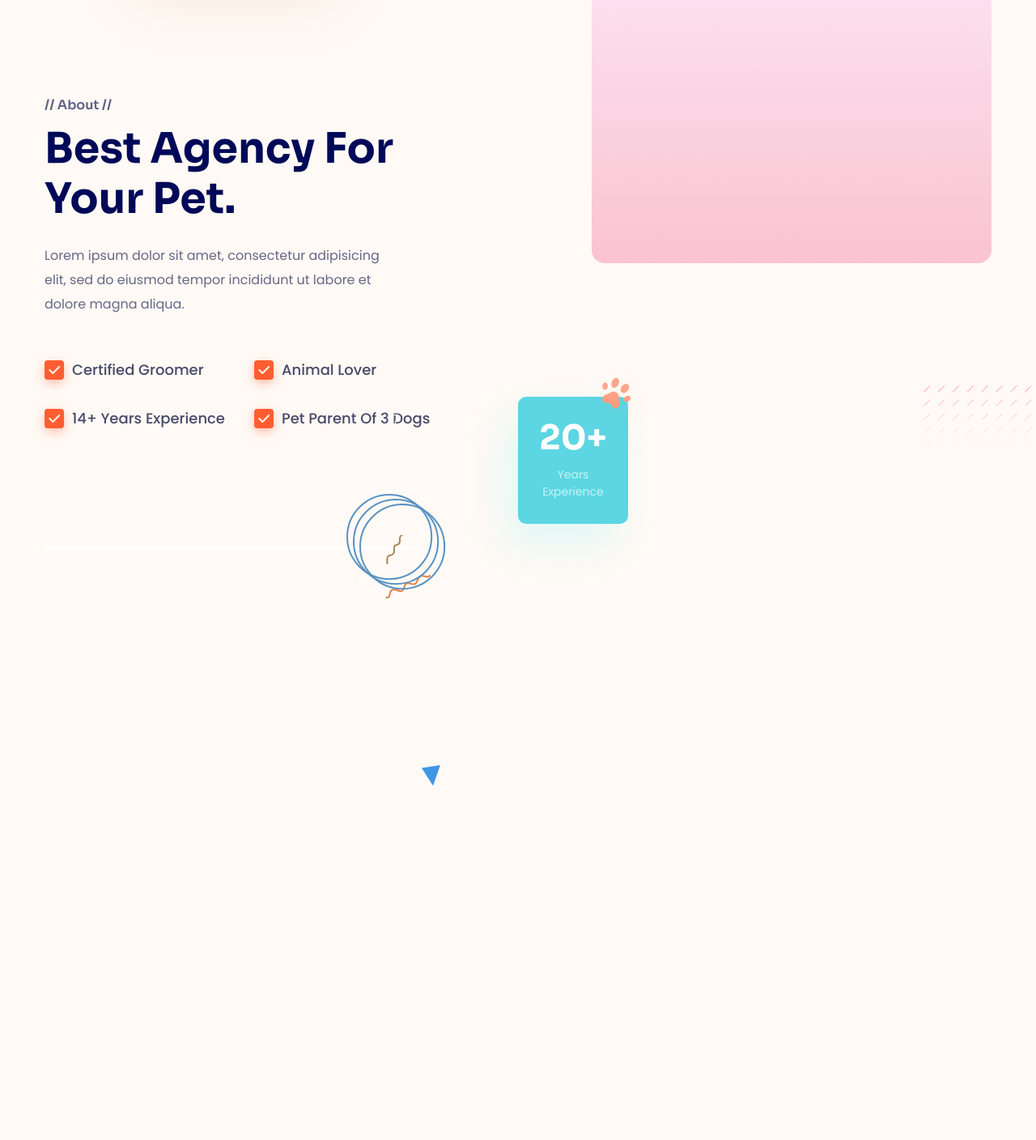
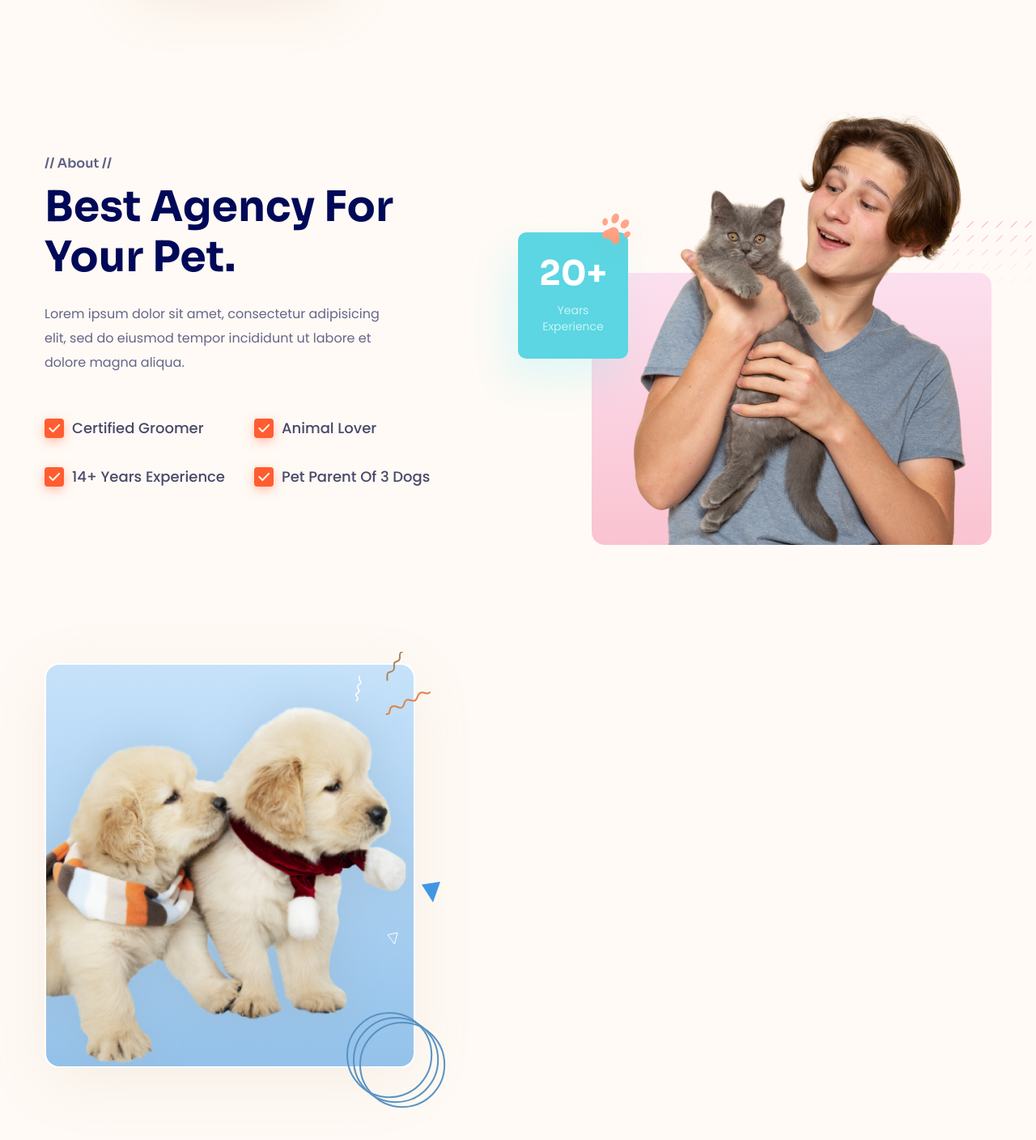
Before and after one commit to PhamQuocCong1995/HTMLCSS-project-4, a plain HTML site: page index.html in a window 1280 px wide. Shown: the part 774-2182 px from the top of the page at 81% size. Drawn offline with Linux system fonts and the light colour scheme; the site is published under a folder, as on GitHub Pages, so addresses that start at the root find nothing.

Commit message:
About 3 lần 2

```diff
--- a/index.html
+++ b/index.html
@@ -298,7 +298,7 @@
                             <!-- About wrapper -->
                             <figure class="about__img-wrap">
                                 <img
-                                    src="/assets/img/About-01.png"
+                                    src="./assets/img/About-01.png"
                                     alt=""
                                     class="about__img"
                                 />
@@ -315,7 +315,7 @@
                                 class="about__img-wrap about__img-wrap-bottom"
                             >
                                 <img
-                                    src="/assets/img/About-02.png"
+                                    src="./assets/img/About-02.png"
                                     alt=""
                                     class="about__img about__img-bottom"
                                 />
```
